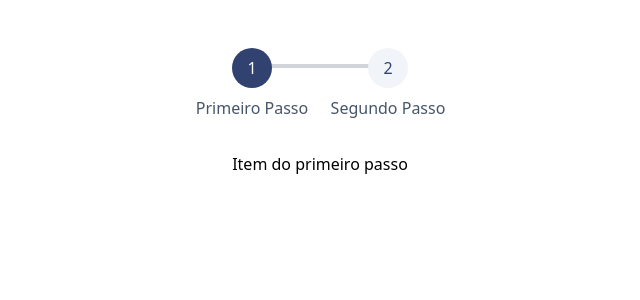
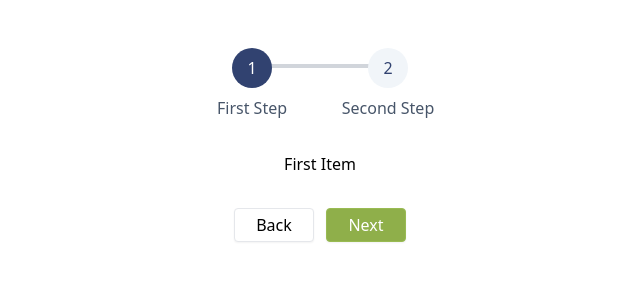
Before and after one commit to soares-grs/vue-step-wizard, a Vue app: page / in a window 1280 px wide. Shown: the top 300 px of the page, without its empty margins (320-960 px from the left). Built offline with nearby package versions, Linux system fonts and the light colour scheme; the HTML template or start-up script is replaced by a standard one.

Commit message:
feat(component): back and Next buttons
Added Next and Back buttons to the application for facilitating user progression through multiple
options

```diff
--- a/src/App.vue
+++ b/src/App.vue
@@ -8,12 +8,12 @@ const pessoa = {nome: '', nome2: ''}
 </script>
 
 <template>
-  <StepGroup :useFieldToBeFilled="false">
-    <Step :fieldToBeFilled="pessoa.nome" reference="Tab 1" description="Primeiro Passo">
-        <h1>Item do primeiro passo</h1>
+  <StepGroup>
+    <Step :fieldToBeFilled="pessoa.nome" reference="Tab 1" description="First Step">
+        <h1>First Item</h1>
     </Step>
-    <Step :fieldToBeFilled="pessoa.nome2" reference="Tab 2" description="Segundo Passo">
-        <h1>Item do segundo passo</h1>
+    <Step :fieldToBeFilled="pessoa.nome2" reference="Tab 2" description="Second Step">
+        <h1>Second Item</h1>
     </Step>
   </StepGroup>
 </template>
--- a/src/components/Steps/StepGroup/StepGroup.vue
+++ b/src/components/Steps/StepGroup/StepGroup.vue
@@ -1,6 +1,7 @@
 <script setup>
 import { useSlots, ref, provide, watch, computed } from "vue";
 import StepItem from "../StepItem/StepItem.vue";
+import { filledService } from '../service/steps/filled-service.js';
 
 const props = defineProps(["validatePreviousStep", "useFieldToBeFilled"]);
 
@@ -43,6 +44,48 @@ watch(computedFieldsToBeFilled, (newFieldsToBeFilledList) => {
   }
 });
 
+const currentStepIndex = computed(() => {
+  return stepInfos.value.findIndex(
+    (step) => step.reference === selectedReference.value
+  );
+});
+
+const isCurrentStepFilled = computed(() => {
+  return filledService.isFieldFilled(stepInfos.value[currentStepIndex.value]);
+});
+
+const isFirstStep = computed(() => {
+  return currentStepIndex.value === 0;
+});
+
+const isLastStep = computed(() => {
+  return currentStepIndex.value === stepInfos.value.length - 1;
+});
+
+const goToPreviousStep = () => {
+  if (isFirstStep.value) {
+    router.back();
+  } else {
+    const previousStepReference =
+      stepInfos.value[currentStepIndex.value - 1].reference;
+    selectedReference.value = previousStepReference;
+  }
+};
+
+const goToNextStep = () => {
+  if(props.useFieldToBeFilled) {
+    if (!isLastStep.value && isCurrentStepFilled.value) {
+      const nextStepReference =
+        stepInfos.value[currentStepIndex.value + 1].reference;
+      selectedReference.value = nextStepReference;
+    }
+  } else {
+    const nextStepReference =
+        stepInfos.value[currentStepIndex.value + 1].reference;
+      selectedReference.value = nextStepReference;
+  }
+};
+
 </script>
 
 <template>
@@ -60,5 +103,30 @@ watch(computedFieldsToBeFilled, (newFieldsToBeFilledList) => {
       </span>
     </ul>
     <slot />
+
+    <!-- Back and Next Buttons -->
+    <div class="flex w-full justify-center mt-8">
+      <div class="w-[84%] flex flex-row justify-center">
+        <button
+          class="bg-white hover:bg-gray-200 w-[80px] rounded border border-gray-200 shadow-sm py-1"
+          @click="goToPreviousStep"
+          :disabled="isFirstStep"
+        >
+          Back
+        </button>
+        <button
+          class="bg-[#8FAF4A] hover:bg-[#99bb53] border-[#99bb53] text-white w-[80px] hover:cursor-pointer rounded border shadow-sm py-1 ml-3"
+          :class="{
+            'bg-opacity-70 hover:bg-opacity-70 hover:cursor-not-allowed':
+              isLastStep || (useFieldToBeFilled && !isCurrentStepFilled) ,
+          }"
+          v-tooltip="isLastStep || (useFieldToBeFilled && !isCurrentStepFilled) ? 'Complete the current step to advance' : ''"
+          @click="goToNextStep"
+          :disabled="isLastStep || (useFieldToBeFilled && !isCurrentStepFilled) "
+        >
+          Next
+        </button>
+      </div>
+    </div>
   </div>
 </template>
--- a/src/components/Steps/StepItem/StepItem.vue
+++ b/src/components/Steps/StepItem/StepItem.vue
@@ -1,6 +1,6 @@
 <script setup>
-import { filledService } from "../service/filled-service";
-import { stepItemService } from "../service/step-item-service";
+import { filledService } from "../service/steps/filled-service.js";
+import { stepItemService } from "../service/steps/step-item-service.js";
 
 const props = defineProps(["index", "selectedReference", "info", "stepInfos", "useFieldToBeFilled"]);
 
--- a/src/components/Steps/service/step-item-service.js
+++ b/src/components/Steps/service/steps/step-item-service.js
@@ -22,7 +22,7 @@ export function stepItemClass(index, selectedReference, info, stepInfos, useFiel
 
   export function stepItemTooltip(info, selectedReference, index, useFieldToBeFilled, stepFilled) {
     return useFieldToBeFilled && !filledService.isFieldFilled(info) && selectedReference !== info.reference
-      ? `Preencha a etapa ${index} para liberar esta etapa`
+      ? `Complete the ${index} step to release this step`
       : info.description;
   }
 
```
Also changed, not shown: src/components/Steps/service/steps/filled-service.js (renamed from src/components/Steps/service/filled-service.js), 1 other file (tests, documents, lock files or other folders).
